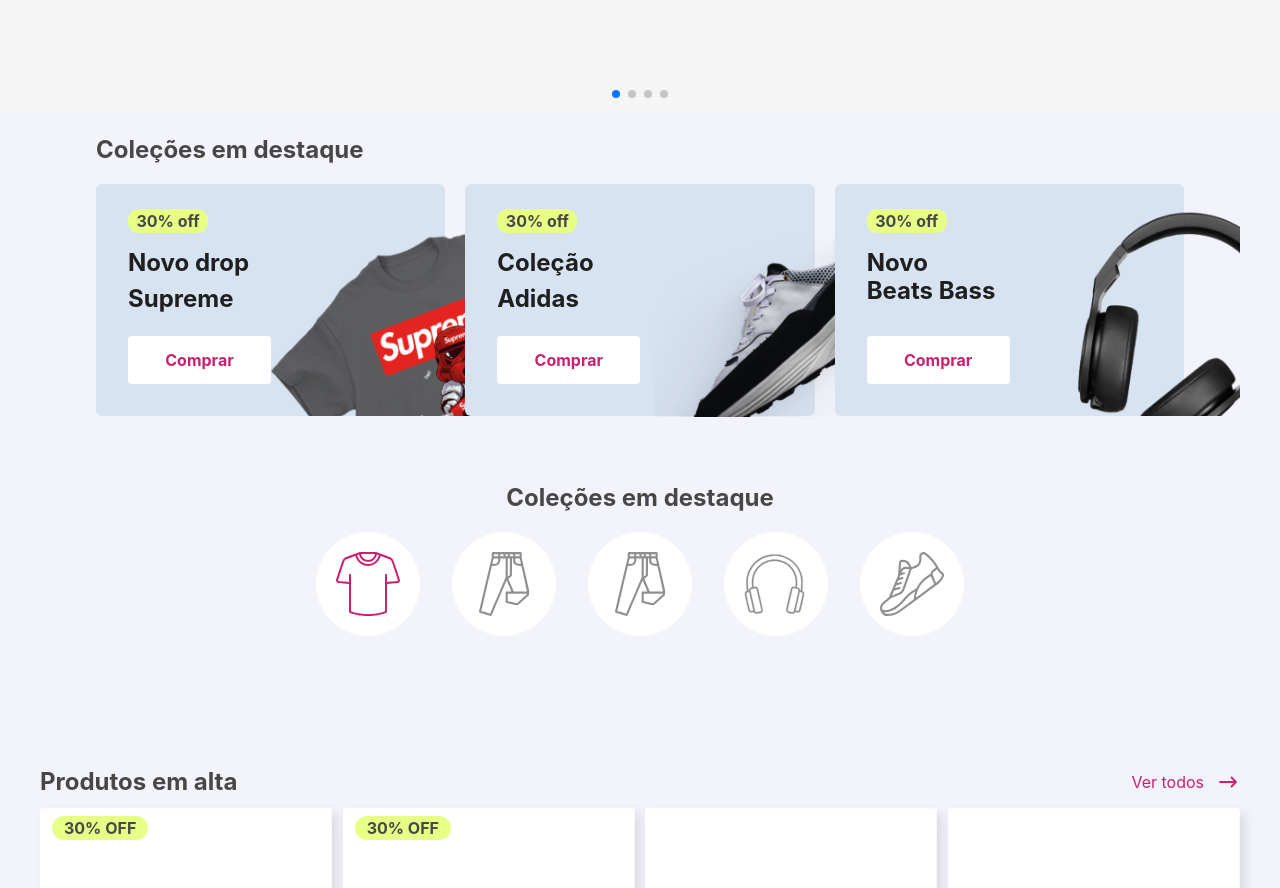
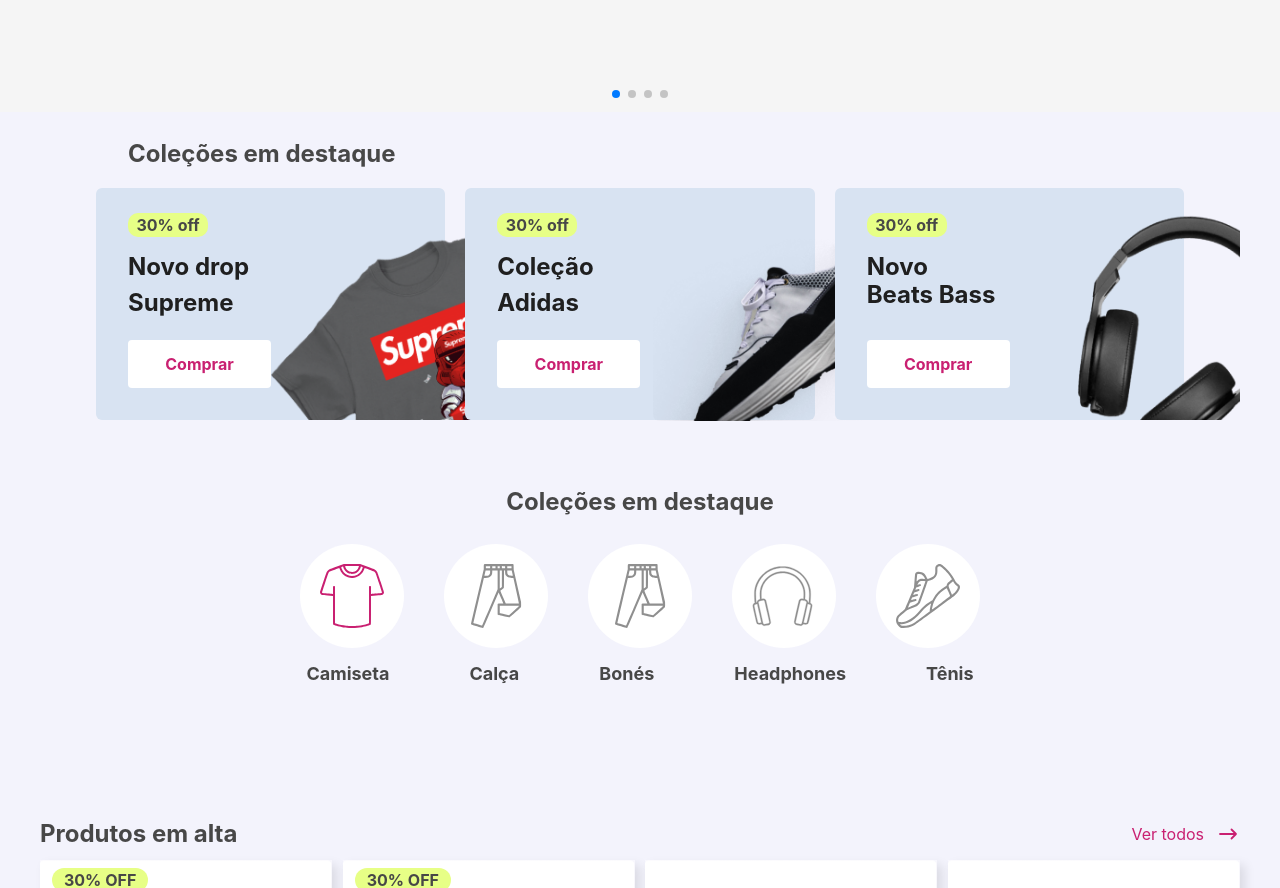
Before and after one commit to z4nt/drip-store, a React (Vite) app: page / in a window 1280 px wide. Shown: the part 580-1468 px from the top of the page. Built offline with nearby package versions, Linux system fonts and the light colour scheme.

Commit message:
nome de imagens

```diff
--- a/src/components/ColecoesEmDestaque.jsx
+++ b/src/components/ColecoesEmDestaque.jsx
@@ -15,25 +15,25 @@
 export default function ColecoesEmDestaque() {
     return (
         <div>
-            <header className="text-left ml-24 mb-4 mt-5">
+            <header className="text-left ml-32 mb-4 mt-6">
                 <p className="text-[#474747] text-[24px] font-bold">Coleções em destaque</p>
             </header>
 
             <div className="flex gap-5 items-center justify-center mx-24">
                 <div id='' className="relative bg-[#D8E3F2] w-[405px] h-[232px] rounded-md">
-                <img className='relative rounded-md ml-36 left-7 h-[100%] ' src={collection1} alt="Imagem de uma camisa" />
+                    <img className='relative rounded-md ml-36 left-7 h-[100%] ' src={collection1} alt="Imagem de uma camisa" />
                     <span className="absolute top-0 left-2 w-[80px] ml-6 desconto-allan bg-[#E7FF86] rounded-full font-[700] text-[#474747]">30% off</span>
                     <span className="left-8 top-9  desconto-allan font-[700] text-[24px] text-left text-[#1F1F1F] w-[200px] h-[100px] font-bold">Novo drop Supreme</span>
                     <button className="absolute bottom-0 mb-8 ml-6 h-12 w-[143px] font-[700] bg-white left-2 rounded text-[#C92071]">Comprar</button>
                 </div>
                 <div id='' className="relative bg-[#D8E3F2] w-[405px] h-[232px] rounded-md">
-                <img className='relative rounded-md ml-44 h-[97%] mt-1 left-3 top-1' src={collection2} alt="Imagem de uma camisa" />
+                    <img className='relative rounded-md ml-44 h-[97%] mt-1 left-3 top-1' src={collection2} alt="Imagem de uma camisa" />
                     <span className="absolute top-0 left-2 w-[80px] ml-6 desconto-allan bg-[#E7FF86] rounded-full font-[700] text-[#474747]">30% off</span>
                     <span className="left-8 top-9  desconto-allan font-[700] text-[24px] text-left text-[#1F1F1F] w-[100px] h-[100px] font-bold">Coleção Adidas</span>
                     <button className="absolute bottom-0 mb-8 ml-6 h-12 w-[143px] font-[700] bg-white left-2 rounded text-[#C92071]">Comprar</button>
                 </div>
                 <div id='' className="relative bg-[#D8E3F2] w-[405px] h-[232px] rounded-md">
-                <img className='relative rounded-md ml-48 h-[100%] left-1' src={collection3} alt="Imagem de uma camisa" />
+                    <img className='relative rounded-md ml-48 h-[100%] left-1' src={collection3} alt="Imagem de uma camisa" />
                     <span className="absolute top-0 left-2 w-[80px] ml-6 desconto-allan bg-[#E7FF86] rounded-full font-[700] text-[#474747]">30% off</span>
                     <span className="left-8 top-9  desconto-allan font-[700] text-[24px] text-left text-[#1F1F1F] w-[200px] h-[100px] font-bold">Novo</span>
                     <span className="left-8 top-16  desconto-allan font-[700] text-[24px] text-left text-[#1F1F1F] w-[200px] h-[100px] font-bold">Beats Bass</span>
@@ -42,11 +42,11 @@
             </div>
 
             <div className="meio">
-                <p className="mt-16 mb-4 text-[#474747] text-[24px] font-bold">Coleções em destaque</p>
+                <p className="mt-16 mb-6 text-[#474747] text-[24px] font-bold">Coleções em destaque</p>
             </div>
 
-            <div className='mb-32'>
-                <figure className="flex justify-center items-center gap-8">
+            <div className='mb-2'>
+                <figure className="flex justify-center items-center gap-10">
                     <div className="icones-direção bg-white rounded-full w-[104px] h-[104px] flex items-center justify-center">
                         <img src={camisa} alt="" />
                     </div>
@@ -63,7 +63,27 @@
                         <img src={tenis} alt="" />
                     </div>
                 </figure>
+                <div className='mb-32 mt-3'>
+                <figure className="flex justify-center items-center gap-20 mr-0 mt-0">
+                    <div className="icones-direção text-center text-lg text-[#474747] font-bold">
+                        Camiseta
+                    </div>
+                    <div className="icones-direção text-center text-lg text-[#474747] font-bold">
+                        Calça
+                    </div>
+                    <div className="icones-direção t text-lg text-[#474747] font-bold">
+                        Bonés
+                    </div>
+                    <div className="icones-direção text-center text-lg text-[#474747] font-bold">
+                        Headphones
+                    </div>
+                    <div className="icones-direção text-center text-lg px-0 text-[#474747] font-bold">
+                        <p className=''>Tênis</p>
+                    </div>
+                </figure>
             </div>
+            </div>
+
         </div>
     );
 }
```
